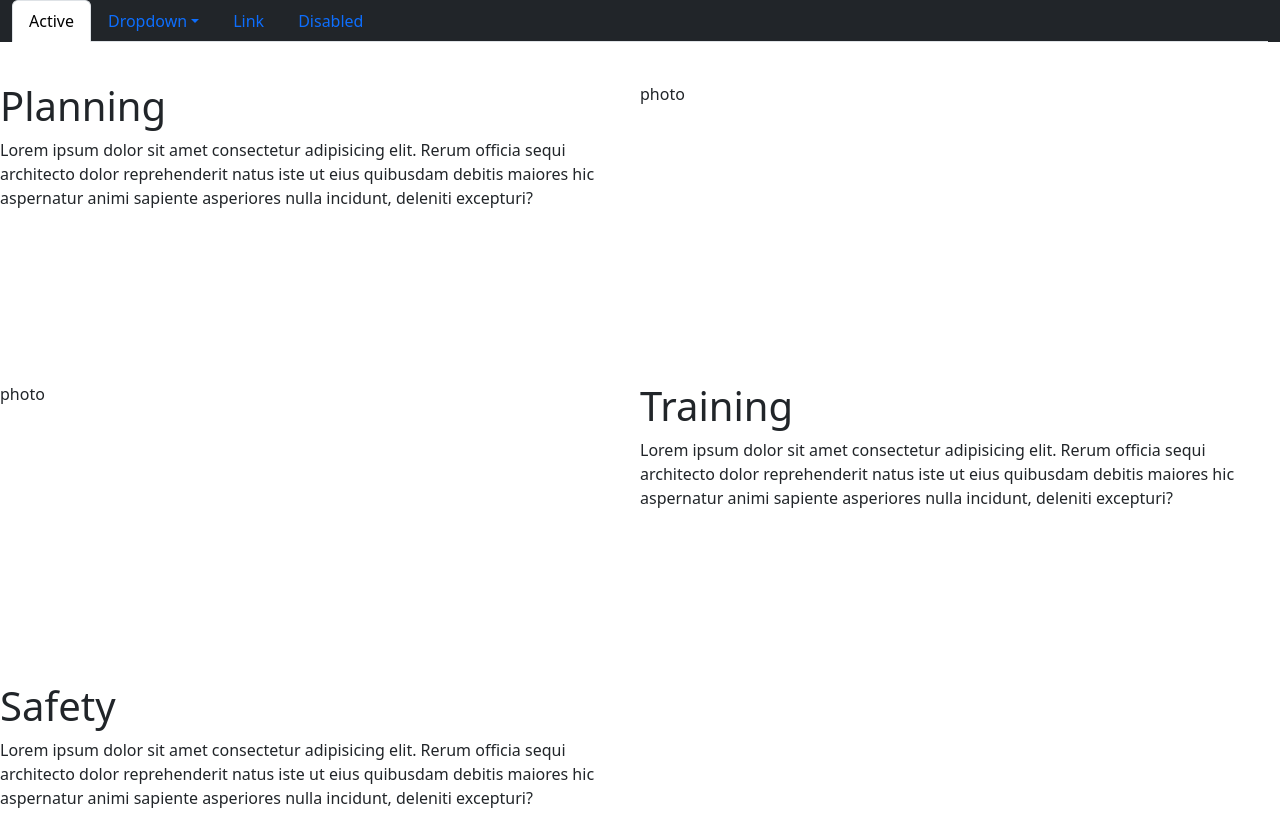
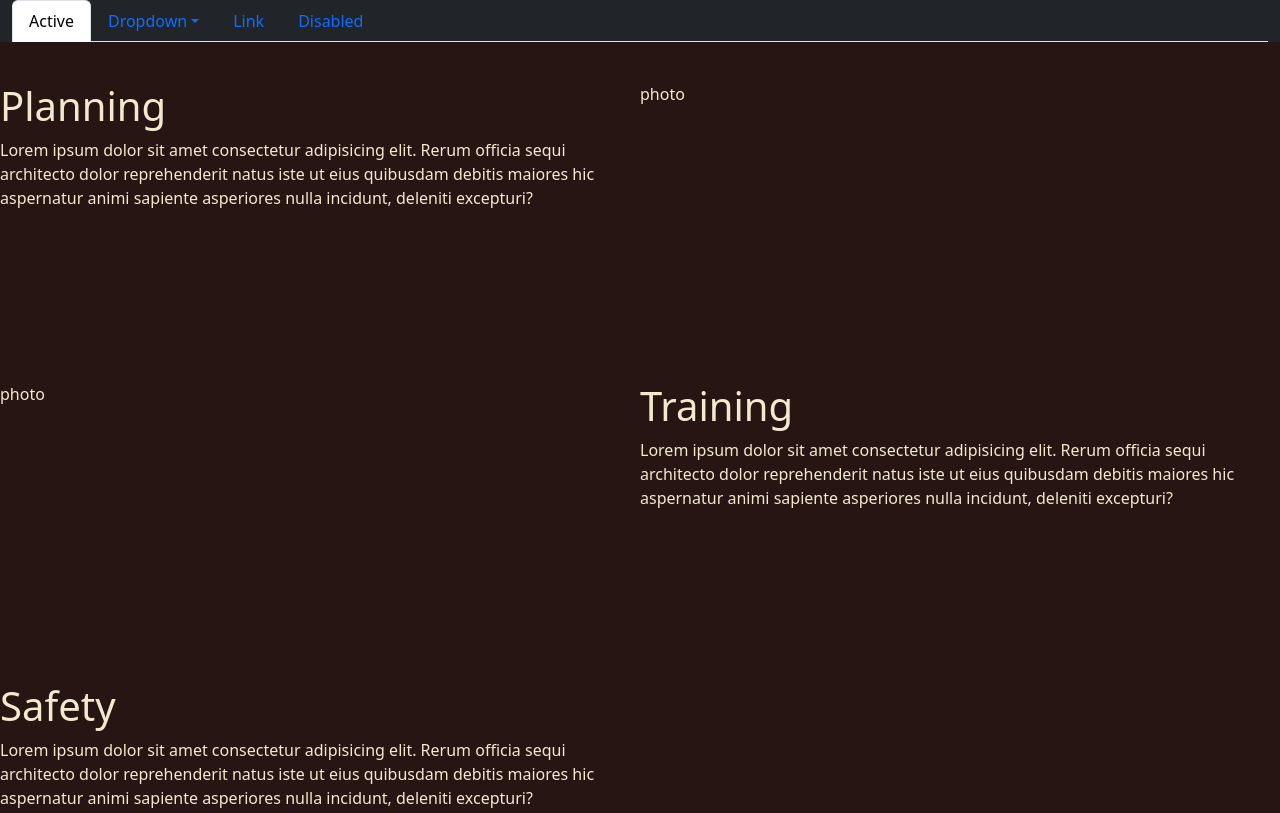
Before and after one commit to PostLethal/SPACE-EXPLORATION, a plain HTML site: page safety.html in a window 1280 px wide. Shown: the top 813 px of the page. Drawn offline with nearby package versions, Linux system fonts and the light colour scheme.

Commit message:
safetyupdate2

```diff
--- a/css/safety.css
+++ b/css/safety.css
@@ -1,3 +1,8 @@
+body {
+    background-color: var(--black);
+    color: var(--cream);
+}
+
 .grid-safety{
     display: grid;
     grid-template-columns: 50% 50%;
@@ -6,6 +11,7 @@
 
 .grid-safety > .row-safety > .col-safety > .safety-photos{
     height: 300px;
+    width: 100%;
 }
 
 .grid-safety > .row-safety > .col-safety > .safety-text{
--- a/safety.html
+++ b/safety.html
@@ -11,6 +11,7 @@
     <link rel="stylesheet" href="css/root.css">
     <link rel="stylesheet" href="css/styles.css">
     <link rel="stylesheet" href="css/safety.css">
+    <link rel="stylesheet" href="css/nav.css">
     <script src="https://cdn.jsdelivr.net/npm/bootstrap@5.3.0-alpha1/dist/js/bootstrap.bundle.min.js" integrity="sha384-w76AqPfDkMBDXo30jS1Sgez6pr3x5MlQ1ZAGC+nuZB+EYdgRZgiwxhTBTkF7CXvN" crossorigin="anonymous"></script>
 </head>
 <body>
```
